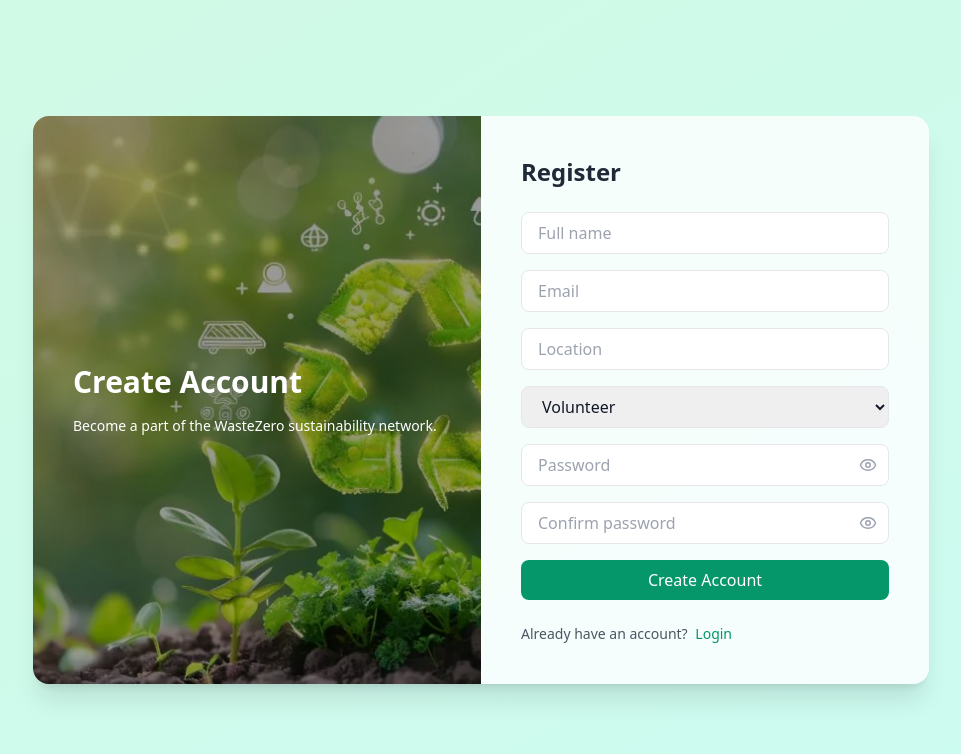
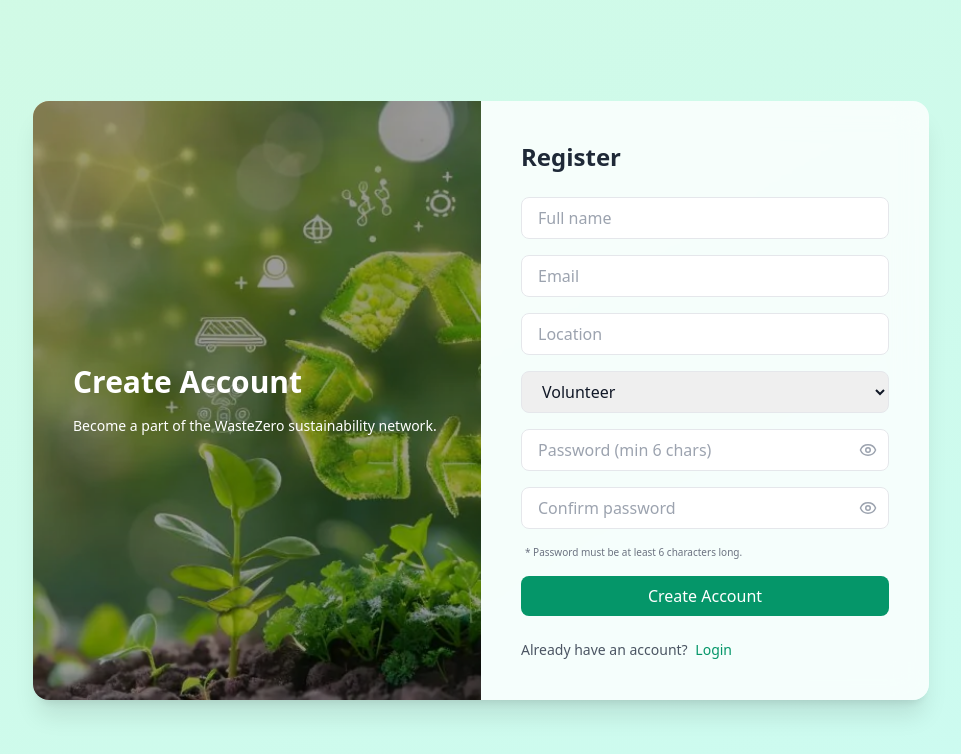
Before and after one commit to springboardmentor8486a/waste-zero-feb-team03, a React (Vite) app in the folder waste-zero-feb-team03-main/Frontend/Waste-Zero/: page /register in a window 1280 px wide. Shown: the top 754 px of the page, without its empty margins (159-1120 px from the left). Built offline with nearby package versions, Linux system fonts and the light colour scheme.

Commit message:
Enhance password field with placeholder and validation
Updated password placeholder and added validation message.

```diff
--- a/waste-zero-feb-team03-main/Frontend/Waste-Zero/src/pages/Register.jsx
+++ b/waste-zero-feb-team03-main/Frontend/Waste-Zero/src/pages/Register.jsx
@@ -107,7 +107,7 @@ export default function Register() {
                 value={form.password}
                 onChange={handleChange}
                 className="w-full border rounded-lg px-4 py-2 pr-10 dark:bg-gray-700 dark:border-gray-600 dark:text-white"
-                placeholder="Password"
+                placeholder="Password (min 6 chars)"
                 required
               />
               <button
@@ -136,6 +136,9 @@ export default function Register() {
                 {showConfirmPassword ? <EyeOff size={18} /> : <Eye size={18} />}
               </button>
             </div>
+            <p className="text-[10px] text-gray-500 dark:text-gray-400 mt-[-10px] ml-1">
+              * Password must be at least 6 characters long.
+            </p>
 
             <button
               type="submit"
```
